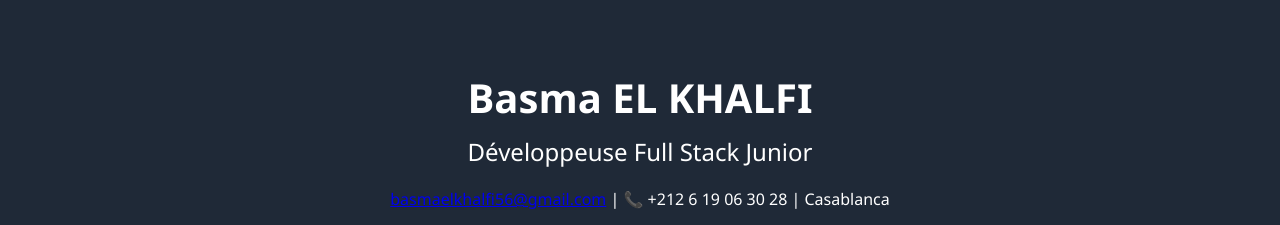
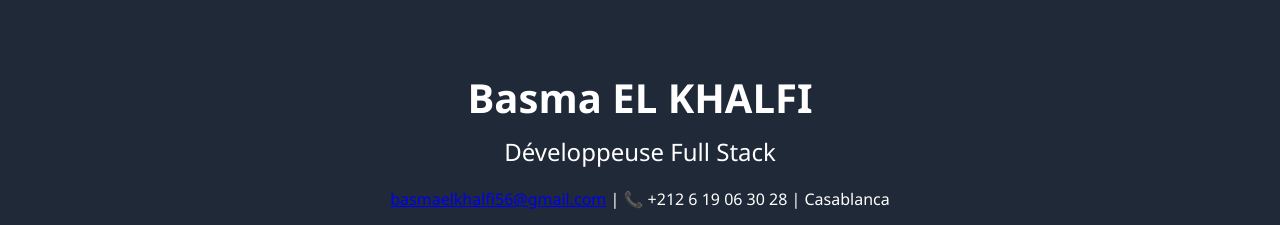
Before and after one commit to elkhalfibasma/portfolio, a plain HTML site: page index.html in a window 1280 px wide. Shown: the top 225 px of the page. Drawn offline with Linux system fonts and the light colour scheme.

Commit message:
Change Profil

```diff
--- a/index.html
+++ b/index.html
@@ -10,7 +10,7 @@
   <header>
     <div class="container">
       <h1>Basma EL KHALFI</h1>
-      <h2>Développeuse Full Stack Junior</h2>
+      <h2>Développeuse Full Stack</h2>
       <p><a href="mailto:basmaelkhalfi56@gmail.com">basmaelkhalfi56@gmail.com</a> | 📞 +212 6 19 06 30 28 | Casablanca</p>
     </div>
   </header>
```
